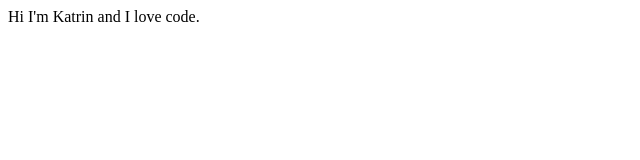
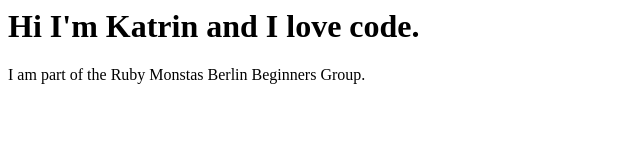
Before and after one commit to katbartels/katbartels.github.io, a plain HTML site: page index.html in a window 1280 px wide. Shown: the whole page, without its empty margins (0-640 px from the left). Drawn offline with Linux system fonts and the light colour scheme.

Commit message:
Update index.html

```diff
--- a/index.html
+++ b/index.html
@@ -1,8 +1,13 @@
 <html>
 <head>
-    Hi I'm Katrin and I love code.
+
 </head>
 <body>
-
+    <h1>
+        Hi I'm Katrin and I love code.
+    </h1>
+    <p>
+        I am part of the Ruby Monstas Berlin Beginners Group.
+    </p>
 </body>
 </html>
```
